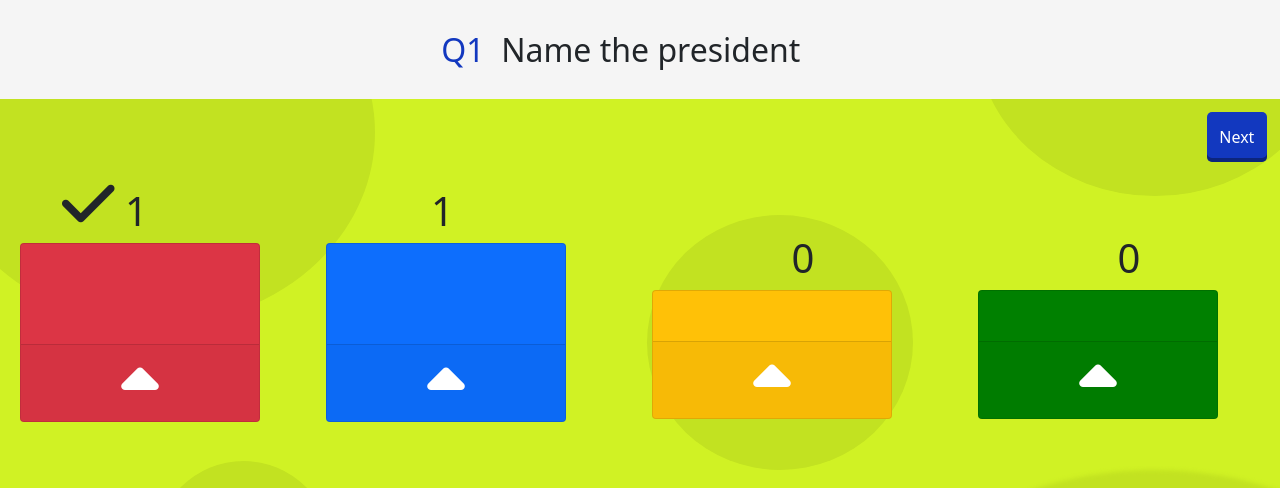
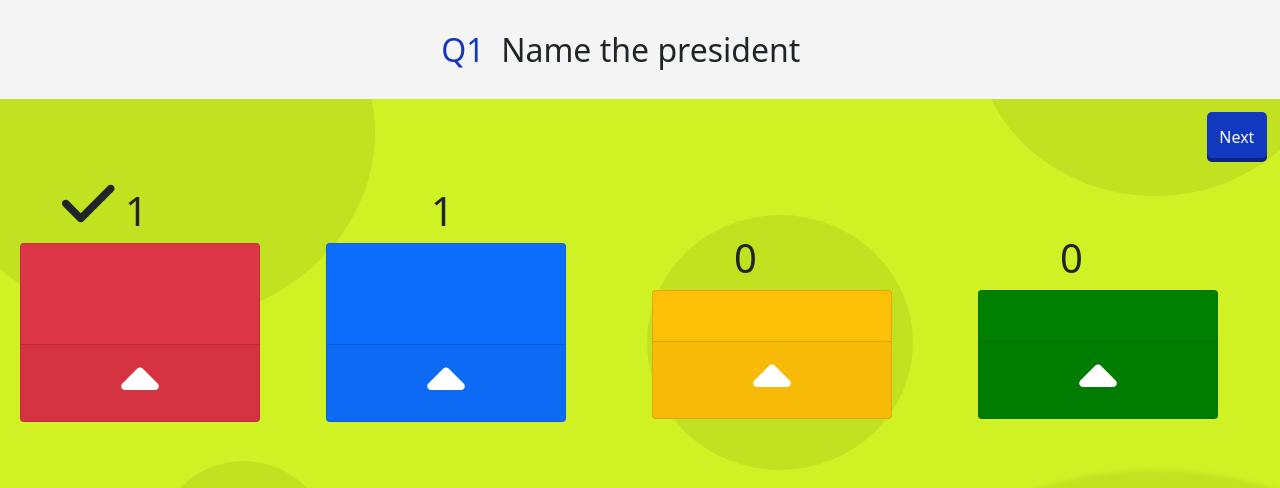
Before and after one commit to DishaSharma-dev/kahoot_quiz, a plain HTML site: page index.html in a window 1280 px wide. Shown: the top 488 px of the page. Drawn offline with nearby package versions, Linux system fonts and the light colour scheme.

Commit message:
Update index.html

```diff
--- a/index.html
+++ b/index.html
@@ -45,8 +45,8 @@
                   </div>
             </div>
             <div class="col" >
-                <div class="row" style=" margin-top: 60px;">
-                    <h1 class="text-center">0</h1>
+                <div class="row" style="margin-left:70px; margin-top: 60px;">
+                    <h1>0</h1>
                 </div>
                 <div class="card text-dark bg-warning mb-3" style="max-width: 15rem;">
                     <div class="card-body" style="height:50px">
@@ -59,8 +59,8 @@
                 </div>
             </div>
             <div class="col" >
-                <div class="row" style="margin-top: 60px;">
-                    <h1 class="text-center">0</h1>
+                <div class="row" style="margin-left:70px;margin-top: 60px;">
+                    <h1 >0</h1>
                 </div>
                 <div class="card text-dark mb-3" style="max-width: 15rem; background-color: green;">
                     <div class="card-body" style="height:50px">
```
